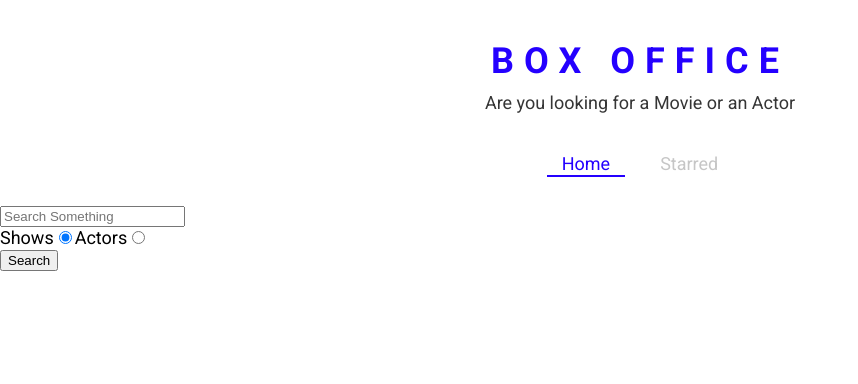
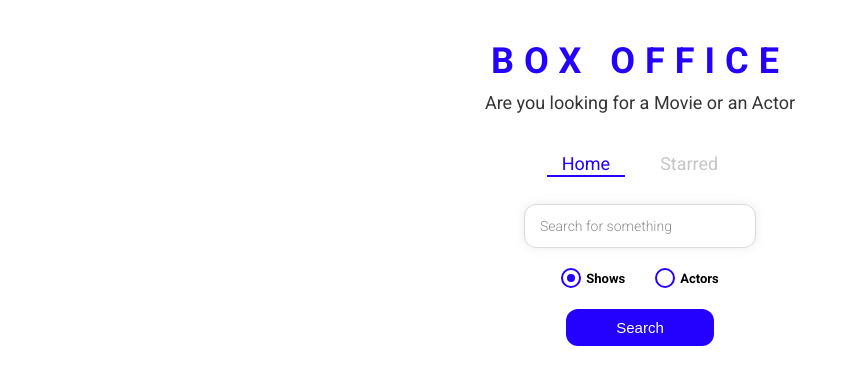
Before and after one commit to Adityasingh063/Box-office-by-Adii, a React (Create React App) app: page / in a window 1280 px wide. Shown: the top 384 px of the page, without its empty margins (0-858 px from the left). Built offline with nearby package versions, Linux system fonts and the light colour scheme.

Commit message:
styled the Entire App

```diff
--- /dev/null
+++ b/src/components/CustomRadio.js
@@ -0,0 +1,66 @@
+import React from 'react';
+import styled from 'styled-components';
+
+const RadioWrapper = styled.label`
+  display: block;
+  position: relative;
+  padding-left: 25px;
+  cursor: pointer;
+  font-size: 13px;
+  user-select: none;
+  font-weight: 700;
+  line-height: 1.65;
+
+  input {
+    position: absolute;
+    opacity: 0;
+    cursor: pointer;
+  }
+
+  span {
+    position: absolute;
+    top: 0;
+    left: 0;
+    height: 16px;
+    width: 16px;
+    background-color: #fff;
+    border: 2px solid ${({ theme }) => theme.mainColors.blue};
+    border-radius: 50%;
+  }
+
+  input:checked ~ span {
+    background-color: #fff;
+    border: 2px solid ${({ theme }) => theme.mainColors.blue};
+  }
+
+  span:after {
+    content: '';
+    position: absolute;
+    display: none;
+  }
+
+  input:checked ~ span:after {
+    display: block;
+  }
+
+  span:after {
+    top: 4px;
+    left: 4px;
+    width: 8px;
+    height: 8px;
+    border-radius: 50%;
+    background: ${({ theme }) => theme.mainColors.blue};
+  }
+`;
+
+const CustomRadio = ({ label, ...restProps }) => {
+  return (
+    <RadioWrapper htmlFor={restProps.id}>
+      {label}
+      <input {...restProps} type="radio" />
+      <span />
+    </RadioWrapper>
+  );
+};
+
+export default CustomRadio;
--- a/src/components/Title.js
+++ b/src/components/Title.js
@@ -10,4 +10,4 @@
     )
 }
 
-export default Title;
+export default Title
--- a/src/pages/Home.js
+++ b/src/pages/Home.js
@@ -1,97 +1,95 @@
-
 import React, { useState } from 'react';
 import MainPageLayout from '../components/MainPageLayout';
-import { apiGet } from '../misc/config'
+import { apiGet } from '../misc/config';
 import ShowGrid from '../components/show/ShowGrid';
 import ActorGrid from '../components/actor/ActorGrid';
 import { useLastQuery } from '../misc/custom-hooks';
+import {
+  SearchInput,
+  RadioInputsWrapper,
+  SearchButtonWrapper,
+} from './Home.styled';
+import CustomRadio from '../components/CustomRadio';
 
 const Home = () => {
+  const [input, setInput] = useLastQuery();
+  const [results, setResults] = useState(null);
+  const [searchOption, setSearchOption] = useState('shows');
 
-    const [input, setInput] = useLastQuery('');
-    const [results, setResults] = useState('');
-    const [searchOption, setSearchOption] = useState('shows');
   const isShowsSearch = searchOption === 'shows';
-
+  const onSearch = () => {
+    apiGet(`/search/${searchOption}?q=${input}`).then(result => {
+      setResults(result);
+    });
+  };
 
   const onInputChange = ev => {
-        // console.log(ev);
     setInput(ev.target.value);
   };
 
-
-
-    const onSearch = () => {
-        // https://www.api.tvmaze.com/search?q=men
-
-        // fetch(`https://api.tvmaze.com/search/shows?q=${input}`)
-        //     .then(r => r.json())
-        //     .then(result => {
-        //         console.log(result);
-        //         setResults(result);
-        //     })
-
-        apiGet(`/search/${searchOption}?q=${input}`).then(result => {
-            setResults(result);
-        })
+  const onKeyDown = ev => {
+    if (ev.keyCode === 13) {
+      onSearch();
+    }
   };
 
-    const onKeyDown = (ev) => {
-        if (ev.keyCode === 13) {
-            // console.log(ev.keyCode);
-            onSearch();
-        }
-    }
-
-
-    const onRadioChange = (ev) => {
+  const onRadioChange = ev => {
     setSearchOption(ev.target.value);
-    }
-
-    console.log(searchOption);
+  };
 
   const renderResults = () => {
     if (results && results.length === 0) {
-            return <div>NO RESULT</div>
+      return <div>No results</div>;
     }
+
     if (results && results.length > 0) {
-            return (results[0].show ?
-                (
-                    <ShowGrid  data = {results}/>
-                ) :(
-                    <ActorGrid data={results}/>
-                )
+      return results[0].show ? (
+        <ShowGrid data={results} />
+      ) : (
+        <ActorGrid data={results} />
       );
     }
+
     return null;
   };
 
-
   return (
     <MainPageLayout>
-            <input type="text"
-                placeholder="Search Something"
+      <SearchInput
+        type="text"
+        placeholder="Search for something"
         onChange={onInputChange}
         onKeyDown={onKeyDown}
-                value={input} />
+        value={input}
+      />
+
+      <RadioInputsWrapper>
+        <div>
+          <CustomRadio
+            label="Shows"
+            id="shows-search"
+            value="shows"
+            checked={isShowsSearch}
+            onChange={onRadioChange}
+          />
+        </div>
 
         <div>
-                <label htmlFor="shows-search">
-                    Shows
-                <input id="shows-search" type="radio" value="shows" onChange={onRadioChange} checked={isShowsSearch} />
-                </label>
+          <CustomRadio
+            label="Actors"
+            id="actors-search"
+            value="people"
+            checked={!isShowsSearch}
+            onChange={onRadioChange}
+          />
+        </div>
+      </RadioInputsWrapper>
 
-                <label htmlFor="actor-search">
-                    Actors
-                <input id="actors-search" type="radio" value="people" onChange={onRadioChange} checked={!isShowsSearch} />
-                </label>
-            </div>
-
-            <button type="button"
-                onClick={onSearch}>
+      <SearchButtonWrapper>
+        <button type="button" onClick={onSearch}>
           Search
         </button>
-
+      </SearchButtonWrapper>
       {renderResults()}
     </MainPageLayout>
   );
--- /dev/null
+++ b/src/pages/Home.styled.js
@@ -0,0 +1,49 @@
+import styled from 'styled-components';
+
+export const SearchInput = styled.input`
+  display: block;
+  font-family: 'Roboto', sans-serif;
+  width: 200px;
+  margin: auto;
+  outline: none;
+  padding: 13px 15px;
+  border: 1px solid #dbdbdb;
+  box-shadow: 0px 0px 10px 0px rgba(219, 219, 219, 0.5);
+  font-size: 14px;
+  border-radius: 12px;
+  color: #8d8d8d;
+
+  &::placeholder {
+    font-weight: 300;
+    color: #8d8d8d;
+  }
+`;
+
+export const RadioInputsWrapper = styled.div`
+  display: flex;
+  justify-content: center;
+  margin: 20px 0;
+
+  div {
+    margin: 0 15px;
+  }
+`;
+
+export const SearchButtonWrapper = styled.div`
+  text-align: center;
+  margin-bottom: 35px;
+
+  button {
+    color: #fff;
+    background-color: ${({ theme }) => theme.mainColors.blue};
+    margin: auto;
+    padding: 10px 50px;
+    font-size: 15px;
+    border: none;
+    outline: none;
+    border-radius: 12px;
+    &:hover {
+      cursor: pointer;
+    }
+  }
+`;
```
Lines whose indentation alone changed are shown as unchanged.
